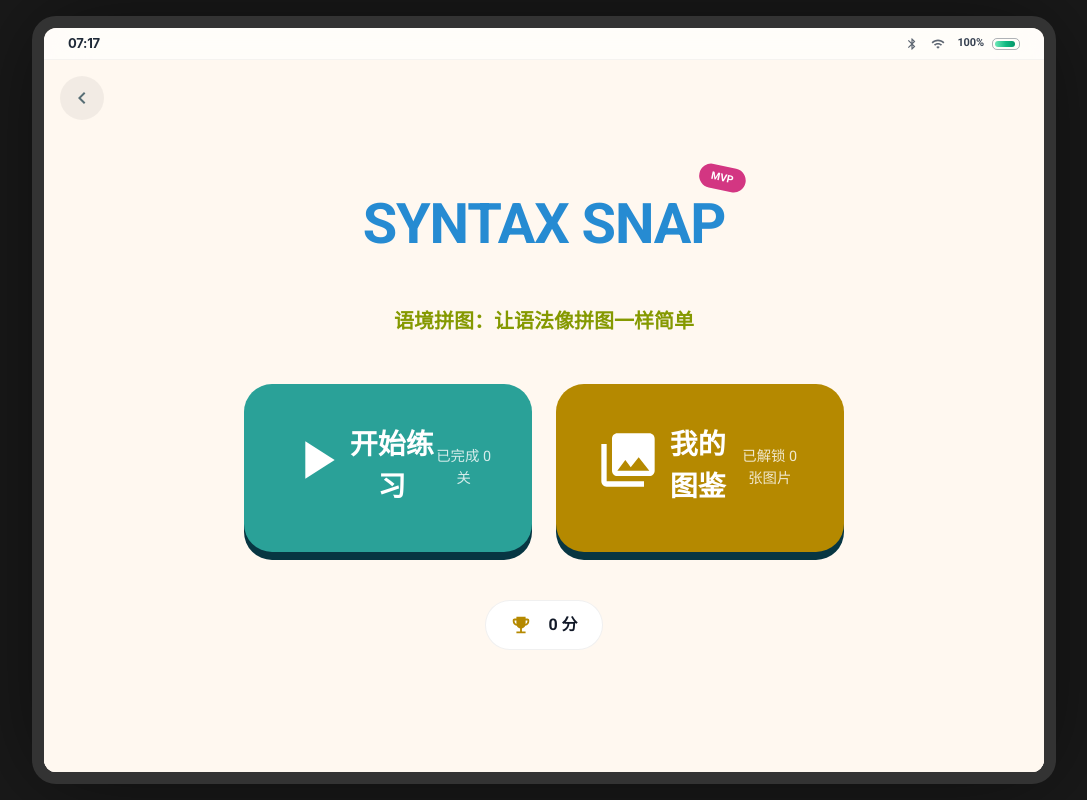
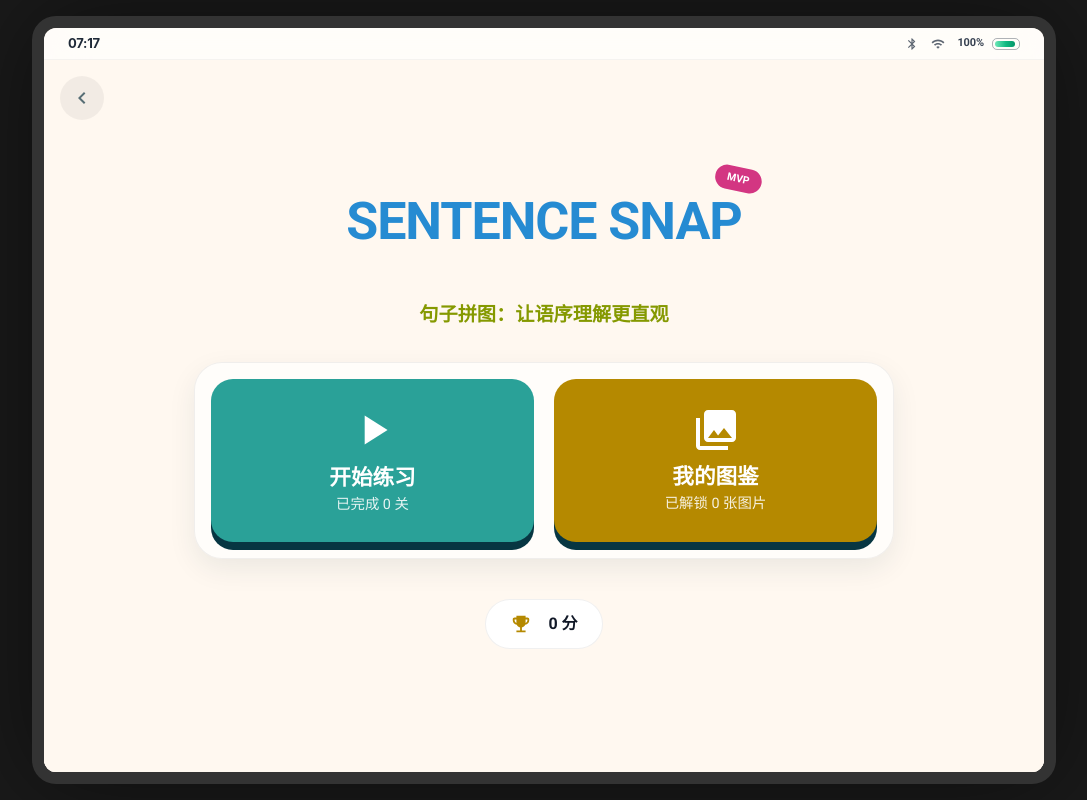
Before and after one commit to KarmaWill/C-Lingo-T1-V2.9, a React (Vite) app: page /grammar-puzzle in a window 1280 px wide. Shown: the whole page, without its empty margins (96-1183 px from the left). Built offline with nearby package versions, Linux system fonts and the light colour scheme; a web font is replaced by a local one.

Commit message:
Update 2.1.1.1

```diff
--- a/src/pages/GrammarPuzzlePage.tsx
+++ b/src/pages/GrammarPuzzlePage.tsx
@@ -154,36 +154,55 @@ function HubView({ onNavigate, onBack, completedCount, points, is960 }: { onNavi
         transition={{ type: 'spring', damping: 12 }}
       >
         <Box sx={{ position: 'relative', display: 'inline-block', mb: 4 }}>
-          <Typography sx={{ fontSize: is960 ? '2.5rem' : '3.5rem', fontWeight: 900, color: '#268BD2', mb: 1, letterSpacing: '-0.02em' }}>
-            SYNTAX SNAP
+          <Typography sx={{ fontSize: is960 ? '2.45rem' : '3.25rem', fontWeight: 900, color: '#268BD2', mb: 1, letterSpacing: '-0.02em' }}>
+            SENTENCE SNAP
           </Typography>
           <Box sx={{ position: 'absolute', right: -20, top: -16, bgcolor: '#D33682', color: 'white', fontSize: '0.65rem', px: 1.5, py: 0.5, borderRadius: '12px', fontWeight: 900, transform: 'rotate(12deg)' }}>
             MVP
           </Box>
         </Box>
-        <Typography sx={{ fontSize: is960 ? '1rem' : '1.25rem', fontWeight: 700, color: '#859900', mb: 6 }}>
-          语境拼图：让语法像拼图一样简单
+        <Typography sx={{ fontSize: is960 ? '1rem' : '1.2rem', fontWeight: 700, color: '#859900', mb: 4 }}>
+          句子拼图：让语序理解更直观
         </Typography>
       </motion.div>
 
-      <Box sx={{ display: 'grid', gridTemplateColumns: { xs: '1fr', sm: '1fr 1fr' }, gap: 3, width: '100%', maxWidth: 600, mb: 6 }}>
+      <Box
+        sx={{
+          display: 'grid',
+          gridTemplateColumns: { xs: '1fr', sm: '1fr 1fr' },
+          gap: is960 ? 2 : 2.5,
+          width: '100%',
+          maxWidth: is960 ? 640 : 700,
+          mb: 5,
+          p: is960 ? 1.5 : 2,
+          borderRadius: '28px',
+          bgcolor: 'rgba(255,255,255,0.68)',
+          border: '1px solid rgba(0,0,0,0.06)',
+          boxShadow: '0 10px 28px rgba(7,54,66,0.08)',
+        }}
+      >
         <ButtonBase
           onClick={() => onNavigate('level-selection')}
           sx={{
             position: 'relative',
             bgcolor: '#2AA198',
             color: 'white',
-            p: is960 ? 3.5 : 5,
-            borderRadius: '28px',
+            p: is960 ? 2.5 : 3.25,
+            minHeight: is960 ? 132 : 148,
+            borderRadius: '22px',
             boxShadow: '0 8px 0 rgb(7,54,66)',
             transition: 'all 0.2s',
             '&:hover': { bgcolor: '#268BD2' },
             '&:active': { transform: 'translateY(8px)', boxShadow: 'none' },
+            display: 'flex',
+            flexDirection: 'column',
+            alignItems: 'center',
+            justifyContent: 'center',
           }}
         >
-          <PlayArrowIcon sx={{ fontSize: is960 ? 48 : 64, mb: 2 }} />
-          <Typography sx={{ fontSize: is960 ? '1.25rem' : '1.75rem', fontWeight: 900, mb: 0.5 }}>开始练习</Typography>
-          <Typography sx={{ fontSize: is960 ? '0.75rem' : '0.9rem', opacity: 0.8 }}>已完成 {completedCount} 关</Typography>
+          <PlayArrowIcon sx={{ fontSize: is960 ? 40 : 50, mb: 1.2 }} />
+          <Typography sx={{ fontSize: is960 ? '1.15rem' : '1.35rem', fontWeight: 900, mb: 0.4, lineHeight: 1.2 }}>开始练习</Typography>
+          <Typography sx={{ fontSize: is960 ? '0.78rem' : '0.9rem', opacity: 0.88 }}>已完成 {completedCount} 关</Typography>
         </ButtonBase>
 
         <ButtonBase
@@ -192,17 +211,22 @@ function HubView({ onNavigate, onBack, completedCount, points, is960 }: { onNavi
             position: 'relative',
             bgcolor: '#B58900',
             color: 'white',
-            p: is960 ? 3.5 : 5,
-            borderRadius: '28px',
+            p: is960 ? 2.5 : 3.25,
+            minHeight: is960 ? 132 : 148,
+            borderRadius: '22px',
             boxShadow: '0 8px 0 rgb(7,54,66)',
             transition: 'all 0.2s',
             '&:hover': { bgcolor: '#CB4B16' },
             '&:active': { transform: 'translateY(8px)', boxShadow: 'none' },
+            display: 'flex',
+            flexDirection: 'column',
+            alignItems: 'center',
+            justifyContent: 'center',
           }}
         >
-          <CollectionsIcon sx={{ fontSize: is960 ? 48 : 64, mb: 2 }} />
-          <Typography sx={{ fontSize: is960 ? '1.25rem' : '1.75rem', fontWeight: 900, mb: 0.5 }}>我的图鉴</Typography>
-          <Typography sx={{ fontSize: is960 ? '0.75rem' : '0.9rem', opacity: 0.8 }}>已解锁 {completedCount} 张图片</Typography>
+          <CollectionsIcon sx={{ fontSize: is960 ? 38 : 48, mb: 1.2 }} />
+          <Typography sx={{ fontSize: is960 ? '1.15rem' : '1.35rem', fontWeight: 900, mb: 0.4, lineHeight: 1.2 }}>我的图鉴</Typography>
+          <Typography sx={{ fontSize: is960 ? '0.78rem' : '0.9rem', opacity: 0.88 }}>已解锁 {completedCount} 张图片</Typography>
         </ButtonBase>
       </Box>
 
--- a/src/pages/HomePage.tsx
+++ b/src/pages/HomePage.tsx
@@ -271,7 +271,7 @@ export default function HomePage() {
             >
               <Box sx={{ position: 'relative', zIndex: 1, display: 'flex', alignItems: 'center', gap: is960 ? 0.85 : 1.25, flex: 1, minWidth: 0 }}>
                 <ExtensionIcon sx={{ fontSize: is960 ? 20 : 30, opacity: 0.95, flexShrink: 0 }} />
-                <Typography sx={{ fontWeight: 900, fontSize: is960 ? '0.82rem' : '1.2rem', lineHeight: 1.25, minWidth: 0 }}>Grammar Puzzle</Typography>
+                <Typography sx={{ fontWeight: 900, fontSize: is960 ? '0.82rem' : '1.2rem', lineHeight: 1.25, minWidth: 0 }}>Sentence Snap</Typography>
               </Box>
               <Box
                 sx={{
```
Also changed, not shown: 1 other file (tests, documents, lock files or other folders).
